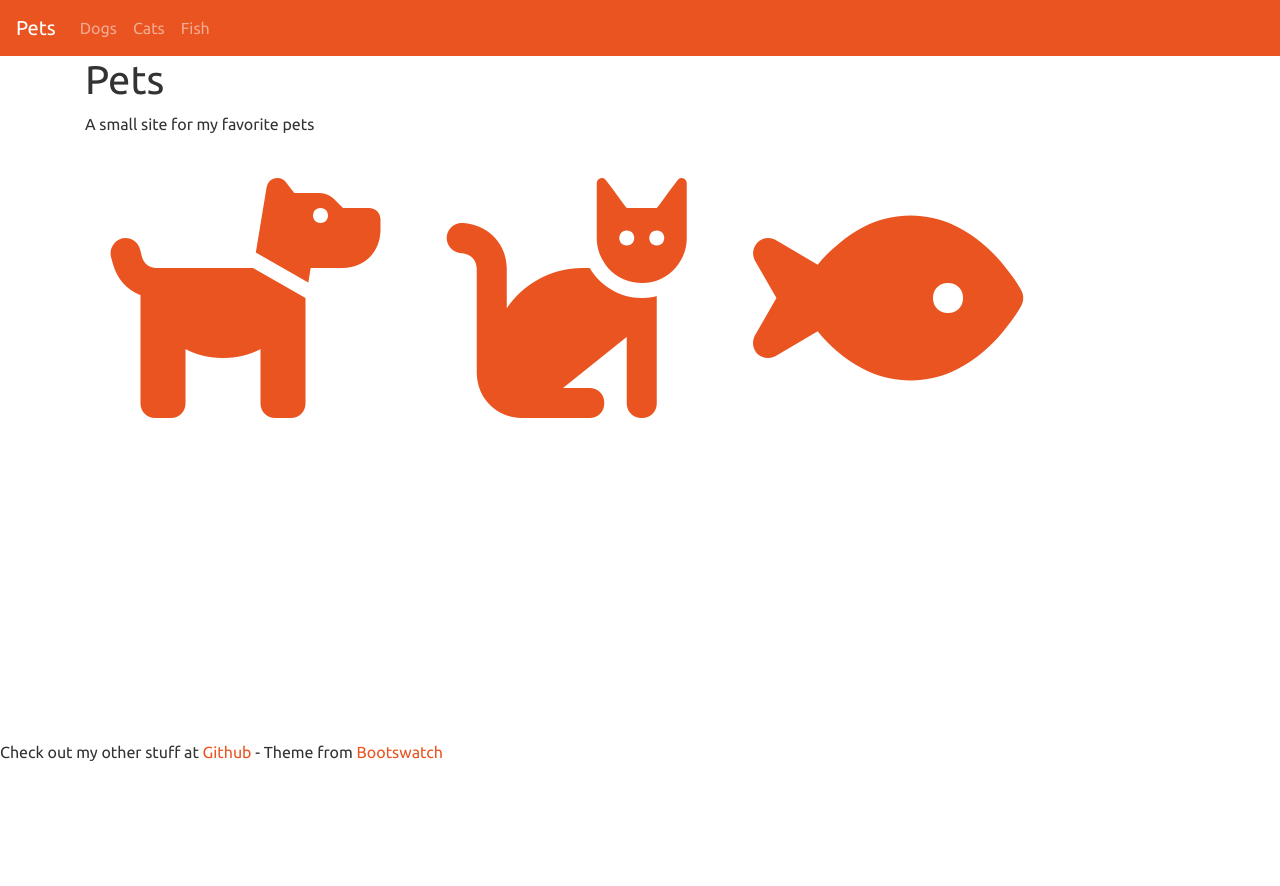
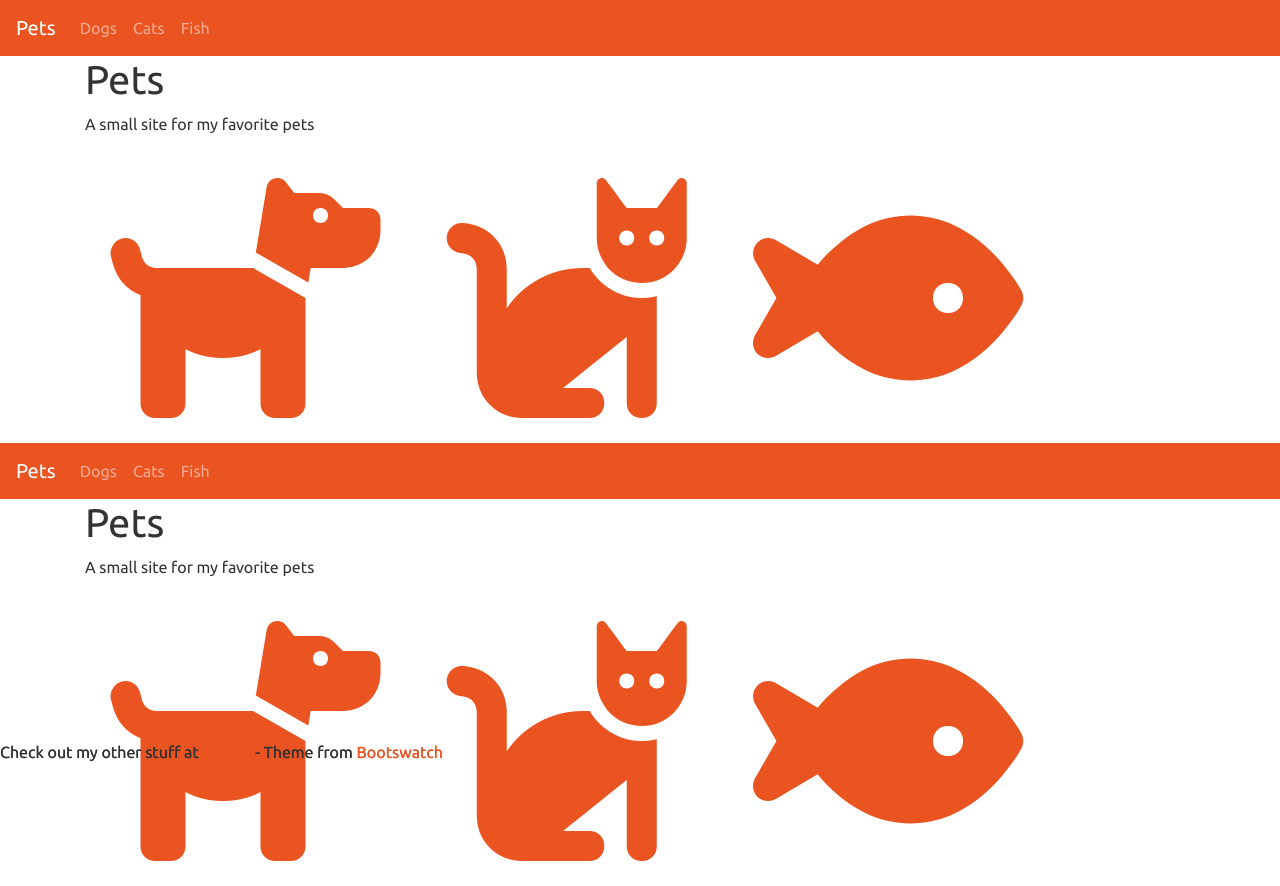
Before and after one commit to lalugue/pets-vue, a Vue app: page / in a window 1280 px wide. Before the commit the page ends 800 px from the top, so only its background shows below. Built offline with nearby package versions, Linux system fonts and the light colour scheme.

Commit message:
add router-view to App

```diff
--- a/src/App.vue
+++ b/src/App.vue
@@ -1,15 +1,60 @@
 <template>
-  <HelloWorld msg="Welcome to Your Vue.js App"/>
+	<title>Pets - Home</title>
+
+  <body>
+    <div class="bs-component">
+      <nav class="navbar navbar-expand-lg navbar-dark bg-primary">
+        <a class="navbar-brand" href="home.html">Pets</a>
+        <button class="navbar-toggler" type="button" data-toggle="collapse" data-target="#navbarColor01" aria-controls="navbarColor01" aria-expanded="false" aria-label="Toggle navigation">
+          <span class="navbar-toggler-icon"></span>
+        </button>
+
+        <div class="collapse navbar-collapse" id="navbarColor01">
+          <ul class="navbar-nav mr-auto">
+            <li class="nav-item">
+              <a class="nav-link">Dogs</a>
+            </li>
+            <li class="nav-item">
+              <a class="nav-link" href="cat.html">Cats</a>
+            </li>
+            <li class="nav-item">
+              <a class="nav-link" href="#">Fish</a>
+            </li>
+          </ul>
+        </div>
+      </nav>
+    </div>
+
+    <div class="container">
+      <h1>
+        Pets
+      </h1>
+      <p>A small site for my favorite pets</p>
+
+      <router-link :to="{ name: 'pet', params: { pet_name: 'dog' }}">
+         <i class="orange fas fa-dog pets-large-icon grow"></i>
+      </router-link>
+      <a href="cat.html">
+        <i class="fas fa-cat pets-large-icon grow"></i>
+      </a>
+      <a href="fish.html">
+        <i class="fas fa-fish pets-large-icon grow"></i>
+      </a>
+      </div>
+      </body>
+
+      <footer class="footer">
+        Check out my other stuff at <a href="https://github.com/lalugue">Github</a> - Theme from <a href="https://bootswatch.com/">Bootswatch</a>
+      </footer>
+
+      <router-view></router-view>
+
 </template>
 
 <script>
-import HelloWorld from './components/HelloWorld.vue'
 
 export default {
-  name: 'App',
-  components: {
-    HelloWorld
-  }
+  name: 'App'
 }
 </script>
 
```
